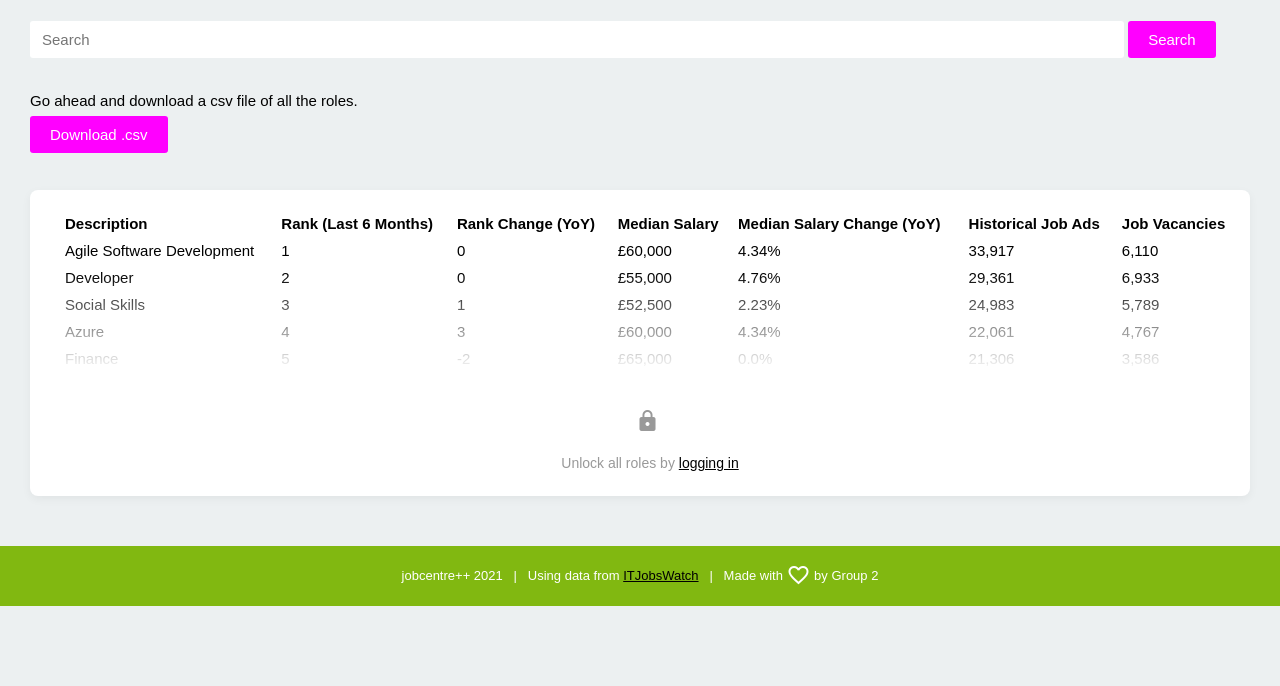
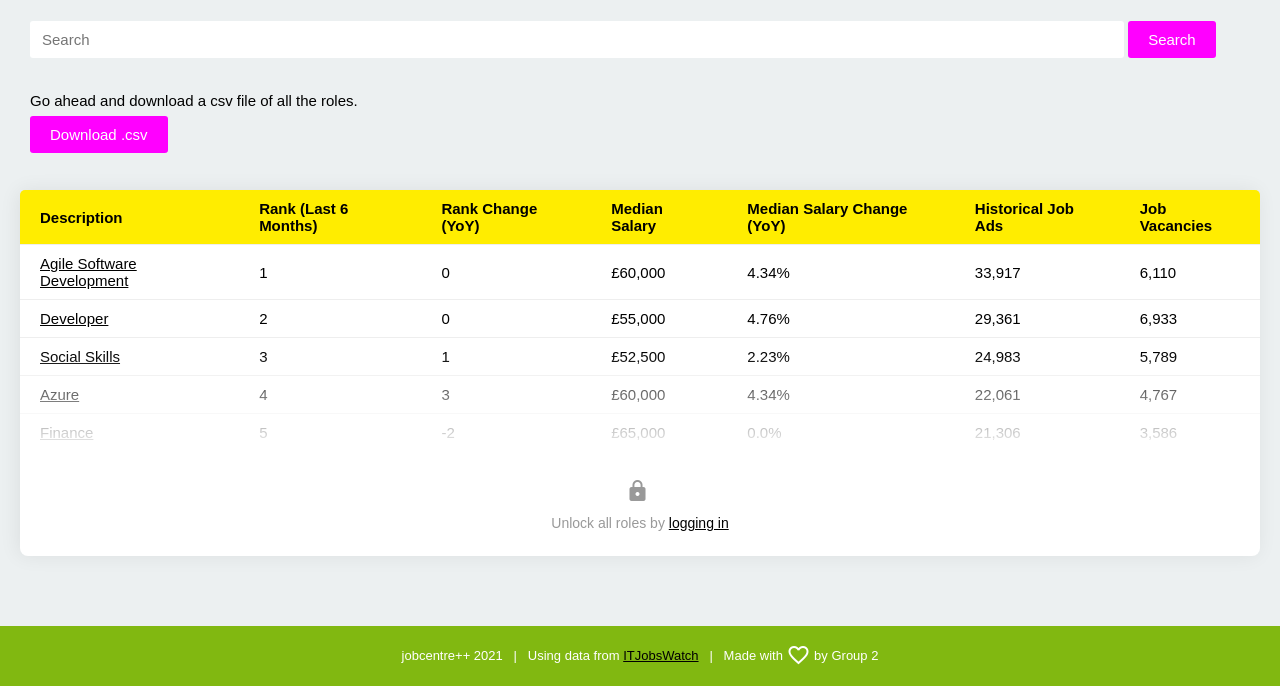
Before and after one commit to engineering89-job-project-group-2/project, a Flask app: page /roles/ in a window 1280 px wide. Shown: the part 357-1043 px from the top of the page. Before the commit the page ends 963 px from the top, so only its background shows below. Run offline with Flask 2, Linux system fonts and the light colour scheme; data comes from the database, SQL or seed files in the repository; some libraries are stand-ins or nearby versions.

Commit message:
Added: page per role via flask

```diff
--- a/app/routes.py
+++ b/app/routes.py
@@ -157,3 +157,8 @@ def recruiter():
                                                   )
 
     return render_template('recruiter.html', title='Add a Job Vacancy', form=form)
+
+
+@flask_app.route("/roles/<role>", methods=['GET'])
+def render_role(role):
+    return render_template("view.html", role=role)
--- a/app/static/stylesheets/style.css
+++ b/app/static/stylesheets/style.css
@@ -219,7 +219,7 @@ h1 {
     margin 0 10px ;
 }
 .button:hover {
-    background-color: red;
+    background-color: pink;
 }
 .button:visited, .button:link {
     color: #fff;
@@ -231,6 +231,9 @@ h1 {
     border-radius: 3px;
     margin-bottom: 10px;
 }
+
+
+
 .content {
     margin-top: 30px;
     width: 100%;
@@ -243,30 +246,42 @@ h1 {
 }
 .content-flask {
 	max-width: 800px;
-	width: calc(100% - 20px);
+	width: 100%;
 	margin: 0 auto;
 }
 .content-flask table {
     border-collapse:collapse;
     border-spacing:0;
-    width:100%;
-    display:table;
     border-radius: 5px;
     overflow:hidden;
 }
-.content-flask table td, .content-flask table thead th {
-    padding: 5px;
-}
 .content-flask table thead {
     margin: 0;
-    background: rgba(255,255,255,.6);
+    background-color: #FFED00;
     text-align: left;
 }
+
 .content-flask table tr {
-    background-color: #fff;
+    border-bottom: 1px solid #eee;
 }
-.content-flask table tr:nth-child(2) {
-    background-color: #fff;
+.content-flask table th{
+    padding: 10px 20px;
+}
+.content-flask table td {
+    padding: 10px 20px;
+}
+.content-flask table tbody tr:hover {
+    background-color:#efefef;
+    cursor:pointer;
+}
+
+#content-table {
+    margin-top: 20px;
+    overflow-x: none;
+    border-radius: 8px;
+    box-shadow: -2px 0px 20px rgba(0,0,0,.07);
+    background-color: white;
+    padding-bottom: 20px;
 }
 
 .footer {
@@ -300,19 +315,11 @@ h1 {
     display: inline-block;
     float: right;
     margin-bottom: 50px;
+    padding-bottom: 20px;
 }
 .content-login {
     width: 500px;
 }
-#content-table {
-    margin-top: 20px;
-    overflow-x: none;
-    padding: 20px 10px 20px 30px;
-    background-color: white;
-    border-radius: 8px;
-    box-shadow: 0px 3px 10px rgba(0,0,0,0.05)
-}
-
 #img-coding {
     display: block;
     max-width: 400px;
@@ -334,7 +341,7 @@ h1 {
 .capped-text {
     width: 100%;
     text-align: center;
-    margin: 20px 0 5px 0;
+    margin: 10px 0 5px 0;
     color: #999;
     font-size: 14px;
 }
@@ -370,7 +377,7 @@ h1 {
 	margin: 0 10px 2px 0;
 	vertical-align: middle;
 }
-@media only screen and (max-width:1300px) {
+@media only screen and (max-width:1350px) {
 	.menu {
 		display: inline-block;
 	}
--- a/app/templates/index.html
+++ b/app/templates/index.html
@@ -5,6 +5,8 @@
         <div class="content-wrapper">
             <div class="content-left-unfix">
                 <img id="img-coding" src="/static/img/streamline-icon-coding-3@400x400.png">
+
+                <p>Image from <a href="https://www.streamlinehq.com">Free Coding 3 PNG illustration by Streamline</a></p>
             </div>
 
             <div class="content-flask content-right">
@@ -26,7 +28,6 @@
                     </form>
                 </div>
             </div>
-        Image from <a href="https://www.streamlinehq.com">Free Coding 3 PNG illustration by Streamline</a>
         </div>
     </div>
 {% endblock %}
--- a/app/templates/roles.html
+++ b/app/templates/roles.html
@@ -53,7 +53,7 @@
                 <tbody>
                  {% for row in data %}
                     <tr>
-                        <td>{{row[0]}}</td>
+                        <td><a href="{{ url_for('render_role', role=row[0].replace(' ','_')) }}">{{row[0]}}</a></td>
                         <td>{{row[1]}}</td>
                         <td>{{row[2]}}</td>
                         <td>{{"£{:,}".format(row[3])}}</td>
```
Also changed, not shown: app/templates/view.html (added, +11 -0 lines).
